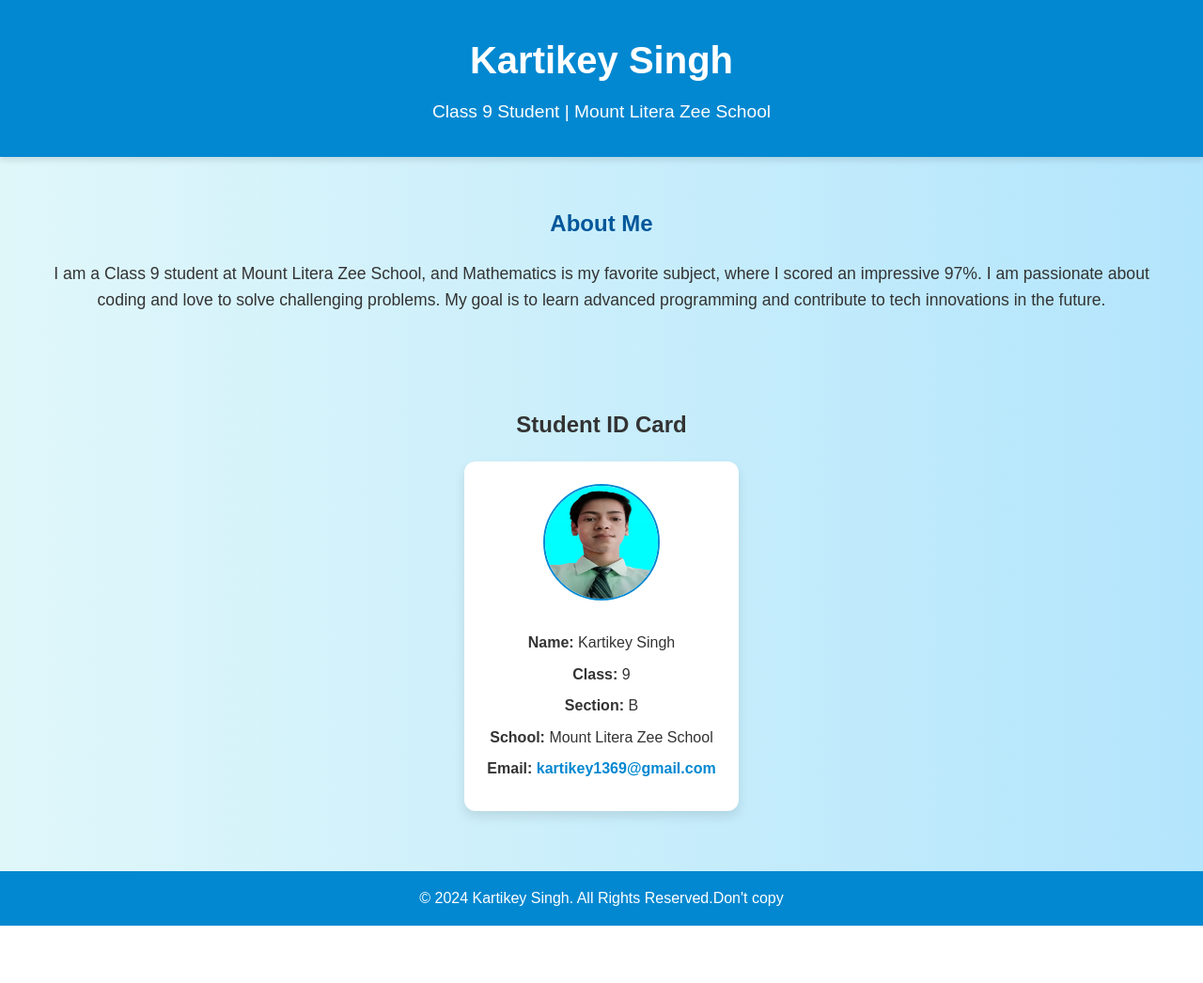
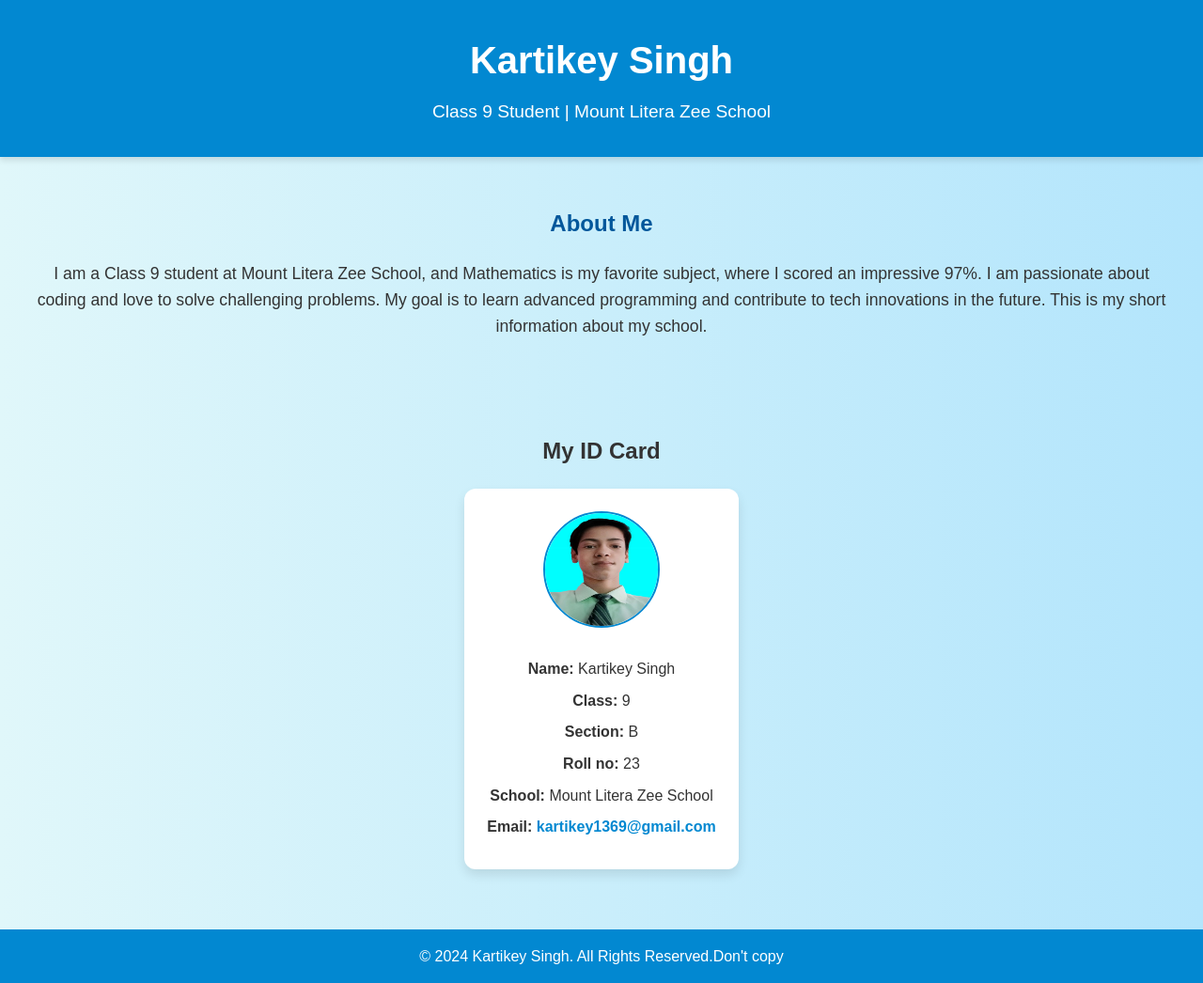
Before and after one commit to harsh10039/Harsh-id, a plain HTML site: page index.html in a window 1280 px wide. Shown: the whole page at 94% size. Before the commit the page ends 985 px from the top, so only its background shows below. Drawn offline with Linux system fonts and the light colour scheme.

Commit message:
Update index.html

```diff
--- a/index.html
+++ b/index.html
@@ -148,20 +148,23 @@
         <p>
             I am a Class 9 student at Mount Litera Zee School, and Mathematics is my favorite subject, where I scored an impressive 97%.
             I am passionate about coding and love to solve challenging problems. My goal is to learn advanced programming and contribute to tech innovations in the future.
+            This is my short information about my school.
         </p>
     </section>
 
     <!-- ID Card Section -->
     <section class="id-card">
-        <h2>Student ID Card</h2>
+        <h2>My ID Card</h2>
         <div class="card">
-            <img src="https://github.com/harsh10039/Harsh-id/blob/49fb813772f90f647198e763061483f84fc90325/1000067312.png" alt="1000067312.png">
+            <img src="https://github.com/harsh10039/Harsh-id/blob/49fb813772f90f647198e763061483f84fc90325/1000067312.png" alt="profile picture">
             <div class="card-content">
                 <p><strong>Name:</strong> Kartikey Singh</p>
                 <p><strong>Class:</strong> 9</p>
                 <p><strong>Section:</strong> B</p>
+                <p><strong>Roll no:</strong> 23</p>
                 <p><strong>School:</strong> Mount Litera Zee School</p>
                 <p><strong>Email:</strong> <a href="mailto:kartikey1369@gmail.com">kartikey1369@gmail.com</a></p>
+
             </div>
         </div>
     </section>
```
